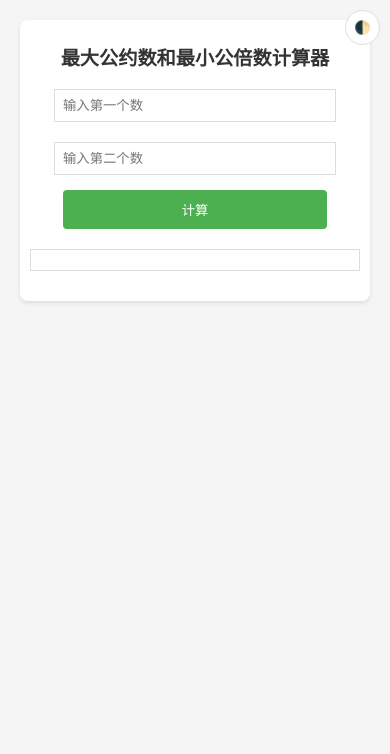
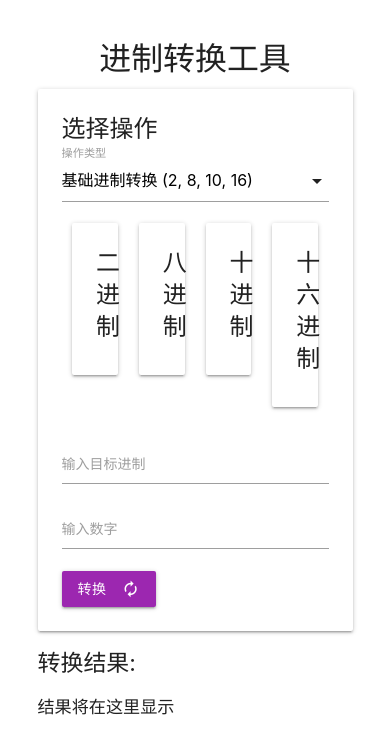
Before and after one commit to creeper233w/creeper233w.github.io, a plain HTML site: page docs/pages/HandMakeGcdLcm.html in a window 390 px wide. Drawn offline with nearby package versions, Linux system fonts and the light colour scheme.

Commit message:
更新 HandMakeGcdLcm.html

```diff
--- a/docs/pages/HandMakeGcdLcm.html
+++ b/docs/pages/HandMakeGcdLcm.html
@@ -1,381 +1,232 @@
 <!DOCTYPE html>
-<html lang="zh-CN" data-theme="light">
+<html lang="zh-cn">
 <head>
     <meta charset="UTF-8">
     <meta name="viewport" content="width=device-width, initial-scale=1.0">
-    <title>GCD & LCM 计算器</title>
+    <title>进制转换工具</title>
+    <!-- 引入 Materialize CSS -->
+    <link href="https://cdnjs.cloudflare.com/ajax/libs/materialize/1.0.0/css/materialize.min.css" rel="stylesheet">
+    <!-- 引入 Material Icons -->
+    <link href="https://fonts.googleapis.com/icon?family=Material+Icons" rel="stylesheet">
     <style>
         body {
-            font-family: 'Microsoft YaHei', sans-serif;
-            max-width: 800px;
-            margin: 20px auto;
             padding: 20px;
-            background-color: var(--bg-color);
-            color: var(--text-color);
         }
-        .container {
-            background-color: var(--container-bg);
-            padding: 20px;
-            border-radius: 8px;
-            box-shadow: 0 2px 4px rgba(0,0,0,0.1);
+        .result-box {
+            margin-top: 20px;
         }
-        .input-group {
-            margin-bottom: 20px;
+        .card.selected {
+            border: 2px solid #6a1b9a; /* 紫色高亮 */
+            box-shadow: 0 4px 8px rgba(106, 27, 154, 0.5);
         }
-        input {
-            padding: 8px;
-            margin: 5px;
-            width: 150px;
-            background-color: var(--container-bg);
-            color: var(--text-color);
-            border: 1px solid var(--border-color);
+        .modal {
+            animation: fadeIn 0.3s ease-out;
         }
-        button {
-            padding: 10px 20px;
-            background-color: var(--button-bg);
-            color: white;
-            border: none;
-            border-radius: 4px;
-            cursor: pointer;
-        }
-        button:hover {
-            background-color: var(--button-hover);
-        }
-        #steps {
-            margin-top: 20px;
-            border: 1px solid var(--border-color);
-            padding: 10px;
-        }
-        #result {
-            margin-top: 20px;
-            font-weight: bold;
-        }
-        :root[data-theme="light"] {
-            --bg-color: #f5f5f5;
-            --container-bg: white;
-            --text-color: #333;
-            --border-color: #ddd;
-            --button-bg: #4CAF50;
-            --button-hover: #45a049;
-        }
-        :root[data-theme="dark"] {
-            --bg-color: #1a1a1a;
-            --container-bg: #2d2d2d;
-            --text-color: #e0e0e0;
-            --border-color: #404040;
-            --button-bg: #45a049;
-            --button-hover: #3d8b40;
-        }
-        * {
-            transition: background-color 0.3s ease, color 0.3s ease;
-        }
-        .theme-toggle {
-            position: fixed;
-            top: 20px;
-            right: 20px;
-            padding: 10px;
-            border-radius: 50%;
-            width: 40px;
-            height: 40px;
-            display: flex;
-            align-items: center;
-            justify-content: center;
-            cursor: pointer;
-            background-color: var(--container-bg);
-            border: 1px solid var(--border-color);
-        }
-        .theme-toggle:hover {
-            transform: scale(1.1);
-        }
-        .step-row {
-            opacity: 0;
-            transform: translateY(-20px);
-            animation: slideIn 0.5s forwards;
-            margin: 10px 0;
-            display: flex;
-            align-items: center;
-            gap: 10px;
-        }
-        .number-box {
-            padding: 5px 15px;
-            border: 2px solid var(--border-color);
-            border-radius: 4px;
-            background-color: var(--container-bg);
-            min-width: 60px;
-            text-align: center;
-            font-family: 'Consolas', monospace;
-        }
-        .number-block {
-            display: flex;
-            align-items: center;
-            gap: 10px;
-        }
-        .divider {
-            width: 2px;
-            height: 30px;
-            background-color: var(--border-color);
-            margin: 0 10px;
-        }
-        .factor-box {
-            padding: 5px 10px;
-            border: 2px solid var(--button-bg);
-            border-radius: 4px;
-            background-color: var(--button-bg);
-            color: white;
-            min-width: 40px;
-            text-align: center;
-        }
-        @keyframes slideIn {
-            to {
-                opacity: 1;
-                transform: translateY(0);
-            }
-        }
-        .step-row:nth-child(n) {
-            animation-delay: calc(0.2s * var(--index));
-        }
-        .result-row {
-            justify-content: flex-end;
-            padding-right: 50px;
-        }
-
-        .result-label {
-            font-size: 1.1em;
-            color: var(--text-color);
-            opacity: 0;
-            transform: translateX(-20px);
-            animation: slideInLabel 0.5s forwards;
-            animation-delay: calc(0.2s * var(--index));
-        }
-
-        .result-value {
-            opacity: 0;
-            transform: scale(0.8);
-            animation: popIn 0.5s forwards;
-            animation-delay: calc(0.2s * var(--index) + 0.3s);
-        }
-
-        @keyframes slideInLabel {
-            to {
-                opacity: 1;
-                transform: translateX(0);
-            }
-        }
-
-        @keyframes popIn {
+        @keyframes fadeIn {
             from {
                 opacity: 0;
                 transform: scale(0.8);
-            }
-            50% {
-                transform: scale(1.1);
             }
             to {
                 opacity: 1;
                 transform: scale(1);
             }
         }
-
-        /* 响应式设计 */
-        @media screen and (max-width: 768px) {
-            body {
-                margin: 10px;
-                padding: 10px;
-            }
-
-            .container {
-                padding: 15px;
-            }
-
-            .input-group {
-                display: flex;
-                flex-direction: column;
-                align-items: center;
-                gap: 10px;
-            }
-
-            input {
-                width: 80%;
-                max-width: 300px;
-            }
-
-            button {
-                width: 80%;
-                max-width: 300px;
-            }
-
-            .step-row {
-                flex-wrap: wrap;
-                justify-content: center;
-            }
-
-            .number-block {
-                flex-wrap: wrap;
-                justify-content: center;
-            }
-
-            .theme-toggle {
-                top: 10px;
-                right: 10px;
-                width: 35px;
-                height: 35px;
-            }
-
-            h1 {
-                font-size: 1.5em;
-                text-align: center;
-            }
-
-            .result-row {
-                padding-right: 0;
-                justify-content: center;
-                gap: 15px;
-            }
-        }
-
-        /* 更小屏幕的优化 */
-        @media screen and (max-width: 480px) {
-            .container {
-                padding: 10px;
-            }
-
-            .number-box {
-                min-width: 45px;
-                padding: 5px 10px;
-            }
-
-            .factor-box {
-                min-width: 30px;
-            }
-
-            h1 {
-                font-size: 1.2em;
-            }
-        }
     </style>
 </head>
 <body>
-    <button class="theme-toggle" onclick="toggleTheme()" title="切换深浅模式">
-        🌓
-    </button>
     <div class="container">
-        <h1>最大公约数和最小公倍数计算器</h1>
-        <div class="input-group">
-            <input type="number" id="num1" placeholder="输入第一个数">
-            <input type="number" id="num2" placeholder="输入第二个数">
-            <button onclick="calculate()">计算</button>
+        <h4 class="center-align">进制转换工具</h4>
+        <div class="card">
+            <div class="card-content">
+                <span class="card-title">选择操作</span>
+                <form id="conversionForm">
+                    <div class="input-field">
+                        <select id="operationChoice">
+                            <option value="1" selected>基础进制转换 (2, 8, 10, 16)</option>
+                            <option value="2">进阶进制转换 (2-62)</option>
+                        </select>
+                        <label>操作类型</label>
+                    </div>
+
+                    <!-- 基础进制选择卡片 -->
+                    <div id="basicBases" class="row">
+                        <div class="col s3">
+                            <div class="card base-card" data-base="2">
+                                <div class="card-content center-align">
+                                    <span class="card-title">二进制</span>
+                                </div>
+                            </div>
+                        </div>
+                        <div class="col s3">
+                            <div class="card base-card" data-base="8">
+                                <div class="card-content center-align">
+                                    <span class="card-title">八进制</span>
+                                </div>
+                            </div>
+                        </div>
+                        <div class="col s3">
+                            <div class="card base-card" data-base="10">
+                                <div class="card-content center-align">
+                                    <span class="card-title">十进制</span>
+                                </div>
+                            </div>
+                        </div>
+                        <div class="col s3">
+                            <div class="card base-card" data-base="16">
+                                <div class="card-content center-align">
+                                    <span class="card-title">十六进制</span>
+                                </div>
+                            </div>
+                        </div>
+                    </div>
+
+                    <!-- 进阶进制选择输入框 -->
+                    <div id="advancedBases" class="row" style="display: none;">
+                        <div class="input-field col s6">
+                            <input id="baseFromAdvanced" type="number" min="2" max="62" required>
+                            <label for="baseFromAdvanced">输入原始进制</label>
+                        </div>
+                    </div>
+
+                    <div class="input-field">
+                        <input id="baseTo" type="number" min="2" max="62" required>
+                        <label for="baseTo">输入目标进制</label>
+                    </div>
+
+                    <div class="input-field">
+                        <input id="inputNumber" type="text" required>
+                        <label for="inputNumber">输入数字</label>
+                    </div>
+
+                    <input id="baseFrom" type="hidden" value="10">
+
+                    <button class="btn waves-effect waves-light purple" type="submit">转换
+                        <i class="material-icons right">autorenew</i>
+                    </button>
+                </form>
+            </div>
         </div>
-        <div id="steps"></div>
-        <div id="result"></div>
+
+        <div class="result-box">
+            <h5>转换结果:</h5>
+            <p id="result" class="flow-text">结果将在这里显示</p>
+        </div>
     </div>
 
+    <!-- 错误弹窗 -->
+    <div id="errorModal" class="modal">
+        <div class="modal-content">
+            <h4>错误</h4>
+            <p id="errorMessage"></p>
+        </div>
+        <div class="modal-footer">
+            <button class="modal-close btn purple">关闭</button>
+        </div>
+    </div>
+
+    <!-- 引入 Materialize JS -->
+    <script src="https://cdnjs.cloudflare.com/ajax/libs/materialize/1.0.0/js/materialize.min.js"></script>
     <script>
-        function calculate() {
-            let a = parseInt(document.getElementById('num1').value);
-            let b = parseInt(document.getElementById('num2').value);
+        // 初始化 Materialize 组件
+        document.addEventListener('DOMContentLoaded', function() {
+            M.FormSelect.init(document.querySelectorAll('select'));
+            M.Modal.init(document.querySelectorAll('.modal'));
+        });
 
-            if(isNaN(a) || isNaN(b) || a < 0 || b < 0) {  // 修改这里，允许0
-                alert('请输入有效的自然数！');
-                return;
+        // 切换基础进制选择卡片
+        document.getElementById('operationChoice').addEventListener('change', function() {
+            const choice = parseInt(this.value);
+            const basicBases = document.getElementById('basicBases');
+            const advancedBases = document.getElementById('advancedBases');
+            if (choice === 1) {
+                basicBases.style.display = 'flex';
+                advancedBases.style.display = 'none';
+            } else {
+                basicBases.style.display = 'none';
+                advancedBases.style.display = 'flex';
+            }
+        });
+
+        // 高亮选中的卡片
+        document.querySelectorAll('.base-card').forEach(card => {
+            card.addEventListener('click', function() {
+                document.querySelectorAll('.base-card').forEach(c => c.classList.remove('selected'));
+                this.classList.add('selected');
+                document.getElementById('baseFrom').value = this.dataset.base;
+            });
+        });
+
+        // 进制转换逻辑
+        function decimalToBase(dec, base) {
+            if (base < 2 || base > 62) {
+                throw new Error("目标进制必须在2到62之间！");
             }
 
-            let stepsDiv = document.getElementById('steps');
-            let resultDiv = document.getElementById('result');
-            stepsDiv.innerHTML = '<h3>计算步骤：</h3>';
-            let stepIndex = 0;
+            const digits = "0123456789ABCDEFGHIJKLMNOPQRSTUVWXYZabcdefghijklmnopqrstuvwxyz";
+            let result = "";
+            let isNegative = dec < 0;
+            dec = Math.abs(dec);
 
-            // 确保 a 是较大的数
-            if(a < b) {
-                [a, b] = [b, a];
+            while (dec !== 0) {
+                result = digits[dec % base] + result;
+                dec = Math.floor(dec / base);
             }
 
-            let originalA = a;
-            let originalB = b;
-            let factors = [];
-            let factTemp = 2;
+            return (isNegative ? "-" : "") + (result || "0");
+        }
 
-            function addStepRow(factor, num1, num2, isResult = false) {
-                const row = document.createElement('div');
-                row.className = 'step-row';
-                row.style.setProperty('--index', stepIndex++);
-
-                if (!isResult) {
-                    row.innerHTML = `
-                        <div class="factor-box">${factor}</div>
-                        <div class="number-block">
-                            <div class="number-box">${num1}</div>
-                            <div class="number-box">${num2}</div>
-                        </div>
-                    `;
-                } else {
-                    row.innerHTML = `
-                        <div class="factor-box" style="visibility: hidden;">0</div>
-                        <div class="number-block">
-                            <div class="number-box">${num1}</div>
-                            <div class="number-box">${num2}</div>
-                        </div>
-                    `;
-                }
-                stepsDiv.appendChild(row);
-
-                // 添加自动滚动
-                setTimeout(() => {
-                    row.scrollIntoView({ behavior: 'smooth', block: 'end' });
-                }, stepIndex * 200); // 与动画延迟同步
+        function baseToDecimal(num, base) {
+            if (base < 2 || base > 62) {
+                throw new Error("原始进制必须在2到62之间！");
             }
 
-            while(factTemp <= a/2 + 1) {
-                if(a % factTemp === 0 && b % factTemp === 0) {
-                    addStepRow(factTemp, a, b);
-                    a /= factTemp;
-                    b /= factTemp;
-                    factors.push(factTemp);
-                    factTemp = 1;
+            const digits = "0123456789ABCDEFGHIJKLMNOPQRSTUVWXYZabcdefghijklmnopqrstuvwxyz";
+            let result = 0;
+            let isNegative = num[0] === '-';
+            let startIndex = isNegative ? 1 : 0;
+
+            for (let i = startIndex; i < num.length; i++) {
+                let value = digits.indexOf(num[i]);
+                if (value === -1 || value >= base) {
+                    throw new Error("输入的数字不符合指定进制！");
                 }
-                factTemp++;
+                result = result * base + value;
             }
 
-            addStepRow('', a, b, true);
-
-            let gcd = factors.reduce((acc, curr) => acc * curr, 1);
-            let lcm = (originalA * originalB) / gcd;
-
-            resultDiv.innerHTML = '';
-            const resultContent = [
-                { label: '最大公约数', value: gcd },
-                { label: '最小公倍数', value: lcm }
-            ];
-
-            resultContent.forEach((item, index) => {
-                const p = document.createElement('div');
-                p.className = 'step-row result-row';
-                p.style.setProperty('--index', stepIndex + index);
-                p.innerHTML = `
-                    <div class="result-label">${item.label}：</div>
-                    <div class="number-box result-value">${item.value}</div>
-                `;
-                resultDiv.appendChild(p);
-            });
+            return isNegative ? -result : result;
         }
 
-        function toggleTheme() {
-            const html = document.documentElement;
-            const currentTheme = html.getAttribute('data-theme');
-            const newTheme = currentTheme === 'light' ? 'dark' : 'light';
+        // 表单提交事件
+        document.getElementById('conversionForm').addEventListener('submit', function(event) {
+            event.preventDefault();
 
-            document.body.style.opacity = '0';
+            try {
+                const choice = parseInt(document.getElementById('operationChoice').value);
+                const baseFrom = choice === 1 ? parseInt(document.getElementById('baseFrom').value) : parseInt(document.getElementById('baseFromAdvanced').value);
+                const baseTo = parseInt(document.getElementById('baseTo').value);
+                const inputNumber = document.getElementById('inputNumber').value;
 
-            setTimeout(() => {
-                html.setAttribute('data-theme', newTheme);
-                localStorage.setItem('theme', newTheme);
-                document.body.style.opacity = '1';
-            }, 300);
-        }
+                if (choice === 1 && ![2, 8, 10, 16].includes(baseFrom)) {
+                    throw new Error("原始进制必须是 2, 8, 10 或 16！");
+                }
+                if (choice === 1 && ![2, 8, 10, 16].includes(baseTo)) {
+                    throw new Error("目标进制必须是 2, 8, 10 或 16！");
+                }
 
-        document.addEventListener('DOMContentLoaded', () => {
-            const savedTheme = localStorage.getItem('theme') || 'light';
-            document.documentElement.setAttribute('data-theme', savedTheme);
-            document.body.style.opacity = '1';
+                const decimalValue = baseToDecimal(inputNumber, baseFrom);
+                const result = decimalToBase(decimalValue, baseTo);
+
+                document.getElementById('result').textContent = result;
+            } catch (error) {
+                const modal = M.Modal.getInstance(document.getElementById('errorModal'));
+                if (modal) {
+                    document.getElementById('errorMessage').textContent = error.message;
+                    modal.open();
+                } else {
+                    alert(error.message);
+                }
+            }
         });
     </script>
 </body>
```
